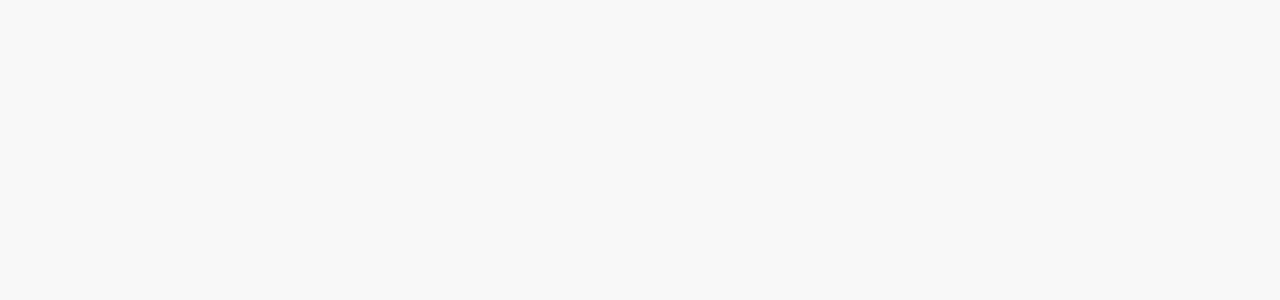
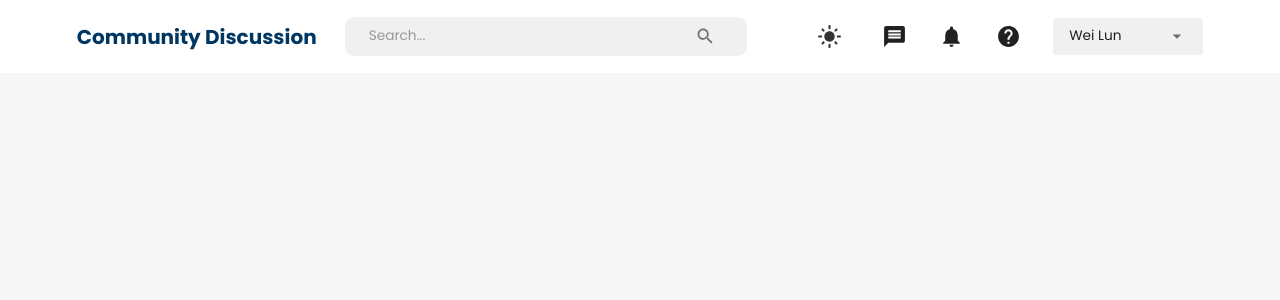
Before and after one commit to weilunteo/CS-INSPIRE, a React (Vite) app in the folder client/: page /community in a window 1280 px wide. Before the commit this address had no page. Shown: the top 300 px of the page. Built offline with nearby package versions, Linux system fonts and the light colour scheme.

Commit message:
Set up in-app navbar

```diff
--- a/client/src/App.jsx
+++ b/client/src/App.jsx
@@ -11,6 +11,8 @@
 import Quiz from './pages/Quiz';
 import Result from './pages/Result';
 import Register from './pages/Register';
+import Community from './pages/Community';
+import Toolkit from './pages/Toolkit';
 
 
 const App = () => {
@@ -20,6 +22,7 @@
   const theme = useMemo(() => createTheme(themeSettings(mode)), [mode]);
 
   return (
+    <div>
     <ThemeProvider theme={theme}>
       <CssBaseline />
         <Routes>
@@ -29,8 +32,12 @@
           <Route path="/pre-quiz" element={<PreQuiz />} />
           <Route path="/quiz" element={<Quiz />} />
           <Route path="/result" element={<Result />} />
+          <Route path="/community" element={<Community />} />
+          <Route path="/toolkit" element={<Toolkit />} />
+
         </Routes>
     </ThemeProvider>
+    </div>
   );
 };
 
--- a/client/src/components/Appbar.jsx
+++ b/client/src/components/Appbar.jsx
@@ -1,7 +1,180 @@
-import React from 'react'
+import {useState} from 'react';
+import {Box, IconButton, InputBase, Typography, Select, MenuItem, FormControl, useTheme, useMediaQuery} from '@mui/material';
+import {Search, Message, DarkMode, LightMode, Notifications, Help, Menu, Close} from '@mui/icons-material';
+import { useDispatch, useSelector } from 'react-redux';
+import {setMode, setLogout} from '../redux/state';
+import { useNavigate } from 'react-router-dom';
+import FlexBetween from './FlexBetween';
 
-export default function Appbar() {
-  return (
-    <div>Appbar</div>
-  )
+const Appbar = () => {
+    const [isMobileMenuToggled, setIsMobileMenuToggled] = useState(false);
+    const dispatch = useDispatch();
+    const navigate = useNavigate();
+    const user = useSelector((state) => state.user);
+    const isNonMobileScreens = useMediaQuery("(min-width: 1000px)");
+    const theme = useTheme();
+    const neutralLight = theme.palette.neutral.light;
+    const dark = theme.palette.neutral.dark;
+    const background = theme.palette.background.default;
+    const primaryDark = theme.palette.primary.dark;
+    const alt = theme.palette.background.alt;
+
+    const fullName = "Wei Lun";
+    // const fullName = `${user.firstName} ${user.lastName}`;
+
+
+    return (
+        <FlexBetween padding="1rem 6%" backgroundColor={alt}>
+          <FlexBetween gap="1.75rem">
+            <Typography
+              fontWeight="bold"
+              fontSize="20px"
+              color="primary"
+              // onClick={() => navigate("/home")}
+              // sx={{
+              //   "&:hover": {
+              //     color: primaryLight,
+              //     cursor: "pointer",
+              //   },
+              // }}
+            >
+              Community Discussion
+            </Typography>
+            {isNonMobileScreens && (
+              <FlexBetween
+                backgroundColor={neutralLight}
+                borderRadius="9px"
+                gap="3rem"
+                padding="0.1rem 1.5rem"
+              >
+                <InputBase placeholder="Search..." />
+                <IconButton>
+                  <Search />
+                </IconButton>
+              </FlexBetween>
+            )}
+          </FlexBetween>
+
+          {/* DESKTOP NAV */}
+          {isNonMobileScreens ? (
+            <FlexBetween gap="2rem">
+              <IconButton onClick={() => dispatch(setMode())} >
+                {theme.palette.mode === "dark" ? (
+                  <DarkMode sx={{ fontSize: "25px" }} />
+                ) : (
+                  <LightMode sx={{ color: dark, fontSize: "25px" }} />
+                )}
+              </IconButton>
+              <Message sx={{ fontSize: "25px" }} />
+              <Notifications sx={{ fontSize: "25px" }} />
+              <Help sx={{ fontSize: "25px" }} />
+              <FormControl variant="standard" value={fullName}>
+                <Select
+                  value={fullName}
+                  sx={{
+                    backgroundColor: neutralLight,
+                    width: "150px",
+                    borderRadius: "0.25rem",
+                    p: "0.25rem 1rem",
+                    "& .MuiSvgIcon-root": {
+                      pr: "0.25rem",
+                      width: "3rem",
+                    },
+                    "& .MuiSelect-select:focus": {
+                      backgroundColor: neutralLight,
+                    },
+                  }}
+                  input={<InputBase />}
+                >
+                  <MenuItem value={fullName}>
+                    <Typography>{fullName}</Typography>
+                  </MenuItem>
+                  <MenuItem onClick={() => dispatch(setLogout())}>Log Out</MenuItem>
+                </Select>
+              </FormControl>
+            </FlexBetween>
+          ) : (
+            <IconButton
+              onClick={() => setIsMobileMenuToggled(!isMobileMenuToggled)}
+            >
+              <Menu />
+            </IconButton>
+          )}
+
+          {/* MOBILE NAV */}
+          {!isNonMobileScreens && isMobileMenuToggled && (
+            <Box
+              position="fixed"
+              right="0"
+              bottom="0"
+              height="100%"
+              zIndex="10"
+              maxWidth="500px"
+              minWidth="300px"
+              backgroundColor={background}
+            >
+              {/* CLOSE ICON */}
+              <Box display="flex" justifyContent="flex-end" p="1rem">
+                <IconButton
+                  onClick={() => setIsMobileMenuToggled(!isMobileMenuToggled)}
+                >
+                  <Close />
+                </IconButton>
+              </Box>
+
+              {/* MENU ITEMS */}
+              <FlexBetween
+                display="flex"
+                flexDirection="column"
+                justifyContent="center"
+                alignItems="center"
+                gap="3rem"
+              >
+                <IconButton
+                  onClick={() => dispatch(setMode())}
+                  sx={{ fontSize: "25px" }}
+                >
+                  {theme.palette.mode === "dark" ? (
+                    <DarkMode sx={{ fontSize: "25px" }} />
+                  ) : (
+                    <LightMode sx={{ color: dark, fontSize: "25px" }} />
+                  )}
+                </IconButton>
+                <Message sx={{ fontSize: "25px" }} />
+                <Notifications sx={{ fontSize: "25px" }} />
+                <Help sx={{ fontSize: "25px" }} />
+                <FormControl variant="standard" value={fullName}>
+                  <Select
+                    value={fullName}
+                    sx={{
+                      backgroundColor: neutralLight,
+                      width: "150px",
+                      borderRadius: "0.25rem",
+                      p: "0.25rem 1rem",
+                      "& .MuiSvgIcon-root": {
+                        pr: "0.25rem",
+                        width: "3rem",
+                      },
+                      "& .MuiSelect-select:focus": {
+                        backgroundColor: neutralLight,
+                      },
+                    }}
+                    input={<InputBase />}
+                  >
+                    <MenuItem value={fullName}>
+                      <Typography>{fullName}</Typography>
+                    </MenuItem>
+                    <MenuItem onClick={() => dispatch(setLogout())}>
+                      Log Out
+                    </MenuItem>
+                  </Select>
+                </FormControl>
+              </FlexBetween>
+            </Box>
+          )}
+        </FlexBetween>
+      );
+
 }
+
+export default Appbar;
--- /dev/null
+++ b/client/src/pages/Community.jsx
@@ -0,0 +1,12 @@
+import React from 'react'
+import Appbar from '../components/Appbar'
+import { Box } from '@mui/material'
+
+export default function Community() {
+  return (
+    <Box>
+        <Appbar/>
+    </Box>
+
+  )
+}
--- a/client/src/pages/Login.jsx
+++ b/client/src/pages/Login.jsx
@@ -54,7 +54,7 @@
         );
         handleSuccess("Login successful!");
         setTimeout(() => {
-          navigate("/home");
+          navigate("/pre-quiz");
         }, 1000);
       } else {
         handleError("Login failed. Please try again.");
--- a/client/src/pages/PreQuiz.jsx
+++ b/client/src/pages/PreQuiz.jsx
@@ -29,7 +29,7 @@
 
 
         <Link
-          to='/start-quiz'
+          to='/quiz'
           type="button"
           className={`mb-8 py-4 px-6 bg-blue-gradient
           font-poppins font-medium text-[18px] text-primary outline-none rounded
--- a/client/src/pages/Result.jsx
+++ b/client/src/pages/Result.jsx
@@ -46,7 +46,7 @@
           Restart
         </RouterLink>
 
-        <RouterLink to='/' type="button"
+        <RouterLink to='/community' type="button"
           className={`my-8 py-2  mx-20 bg-blue-gradient font-poppins flex flex-col items-center w-[12%]
           font-medium text-[18px] text-primary outline-none rounded ${styles}`}>
           Enter App
--- /dev/null
+++ b/client/src/pages/Toolkit.jsx
@@ -0,0 +1,7 @@
+import React from 'react'
+
+export default function Toolkit() {
+  return (
+    <div>Toolkit</div>
+  )
+}
```
Also changed, not shown: 1 other file (tests, documents, lock files or other folders).
